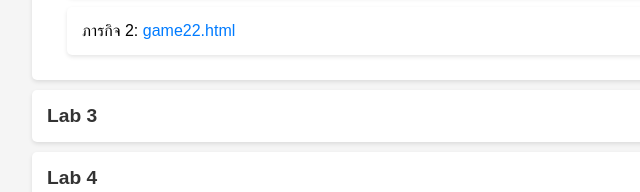
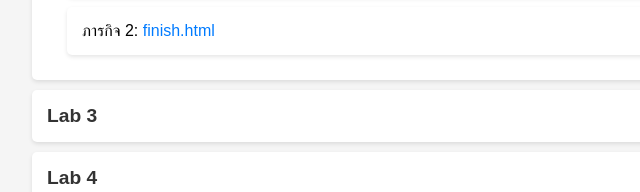
Before and after one commit to xRaphaelz/gamedev2026-project, a plain HTML site: page index.html in a window 1280 px wide. Shown: the part 324-516 px from the top of the page, 208-848 px from the left. Drawn offline with Linux system fonts and the light colour scheme.

Commit message:
Update index.html

```diff
--- a/index.html
+++ b/index.html
@@ -60,7 +60,7 @@
             <span class="lab-title">Lab 2: My First 2D Game</span>
             <ul class="mission">
                 <li>ภารกิจ 1: <a href="game21.html">game21.html</a></li>
-                <li>ภารกิจ 2: <a href="game22.html">game22.html</a></li>
+                <li>ภารกิจ 2: <a href="game22.html">finish.html</a></li>
             </ul>
         </li>
         <li>
```
